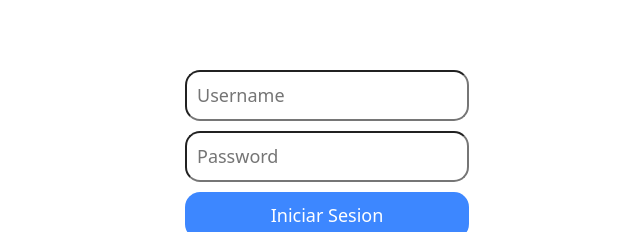
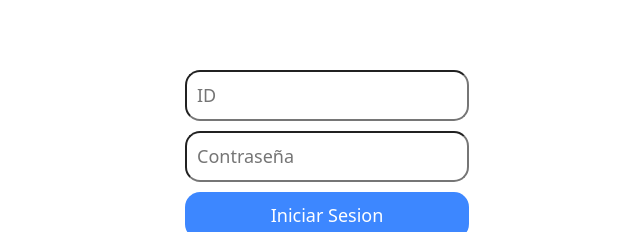
Before and after one commit to Jcazt21/U-Track, a React (Vite) app: page / in a window 1280 px wide. Shown: the part 580-812 px from the top of the page, without its empty margins (313-953 px from the left). Built offline with nearby package versions, Linux system fonts and the light colour scheme.

Commit message:
Ortografia

```diff
--- a/src/components/LoginForm.tsx
+++ b/src/components/LoginForm.tsx
@@ -16,13 +16,13 @@ const LoginForm: React.FC = () => {
     <form onSubmit={handleSubmit} className="login-form">
       <input
         type="text"
-        placeholder="Username"
+        placeholder="ID"
         value={username}
         onChange={(e) => setUsername(e.target.value)}
       />
       <input
         type="password"
-        placeholder="Password"
+        placeholder="Contraseña"
         value={password}
         onChange={(e) => setPassword(e.target.value)}
       />
```
